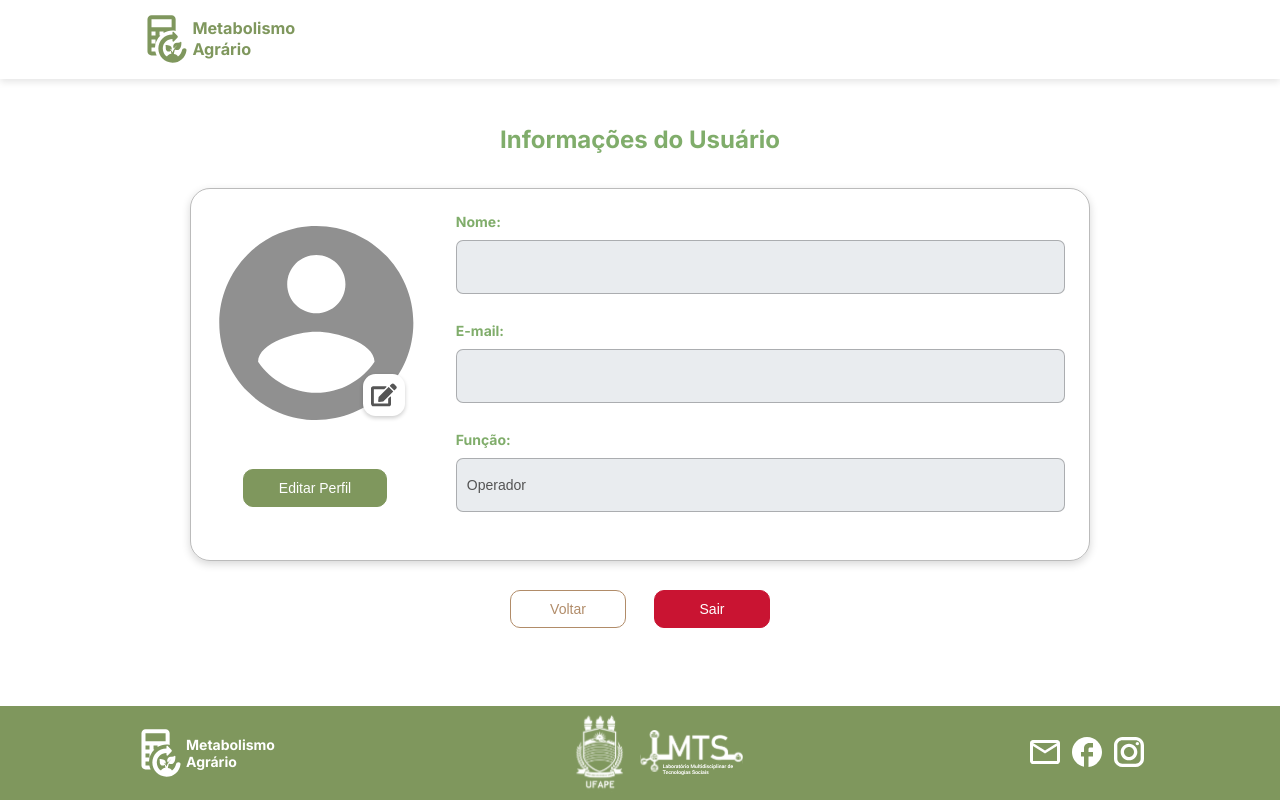
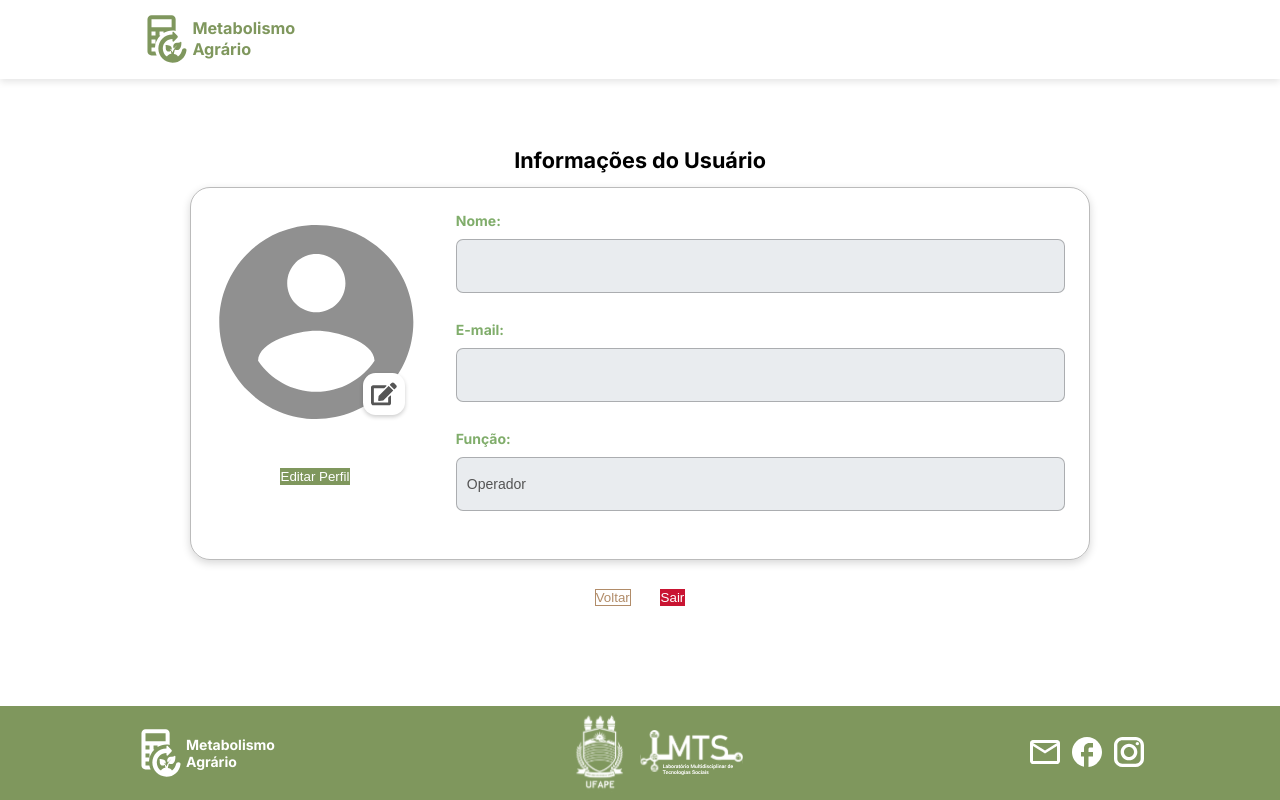
Before and after one commit to rapael-augusto/metabolismoagrario_frontweb, a Next.js app: page /profilePage/users/1 in a window 1280 px wide. Built offline with nearby package versions, Linux system fonts and the light colour scheme; no server answers.

Commit message:
fix: correção no css da página de profile

```diff
--- a/src/styles/profilePage/profile.css
+++ b/src/styles/profilePage/profile.css
@@ -1,4 +1,4 @@
-h2 {
+.profile-page-title {
   color: #80ad6b;
   text-align: center;
   justify-content: center;
@@ -7,7 +7,7 @@ h2 {
   font-weight: bold;
 }
 
-button {
+.profile-button {
   font-size: 14px;
   padding: 10px;
   border-radius: 10px;
```
Also changed, not shown: src/app/(private)/profile/page.tsx (+5 -7 lines).
